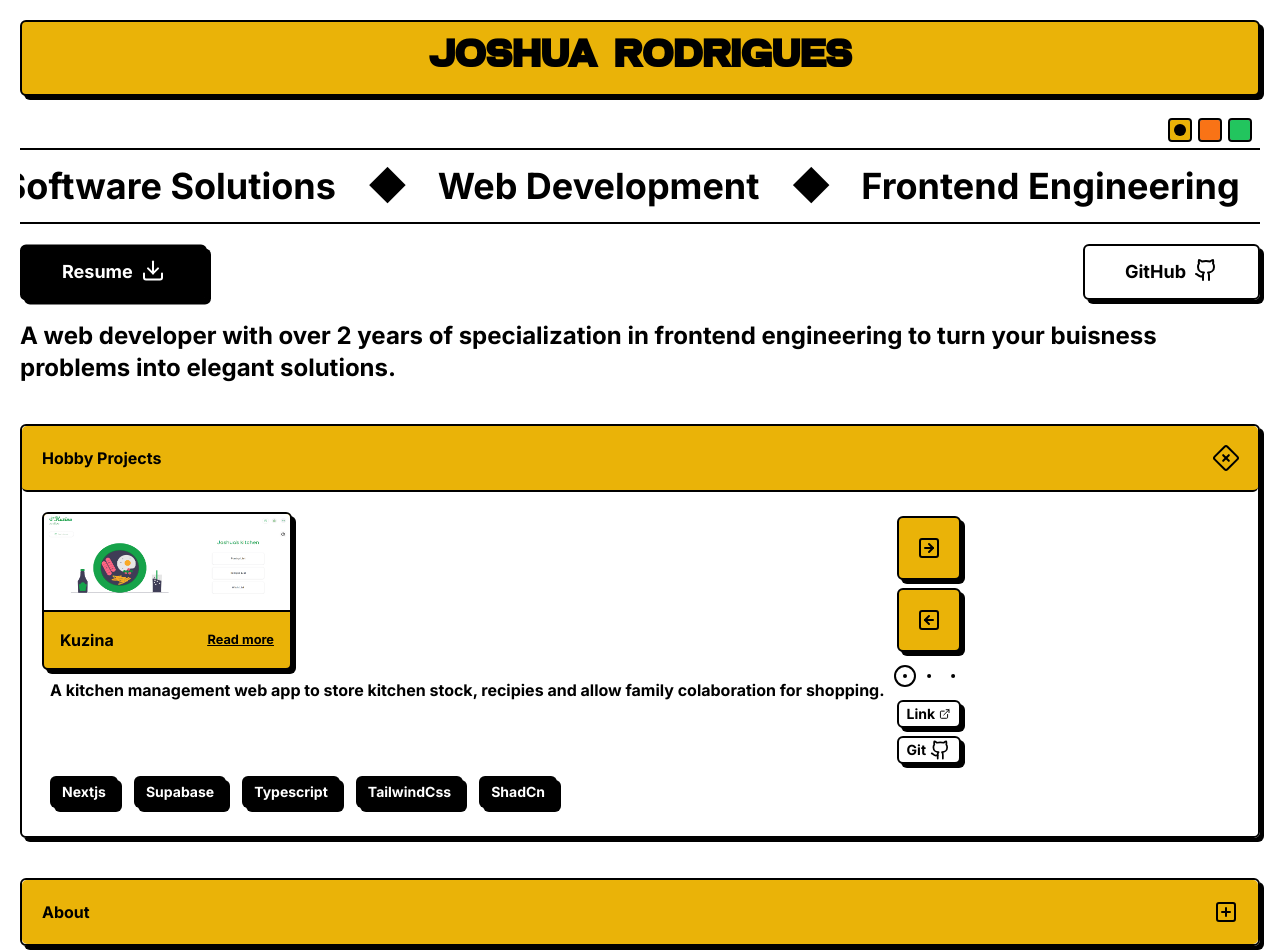
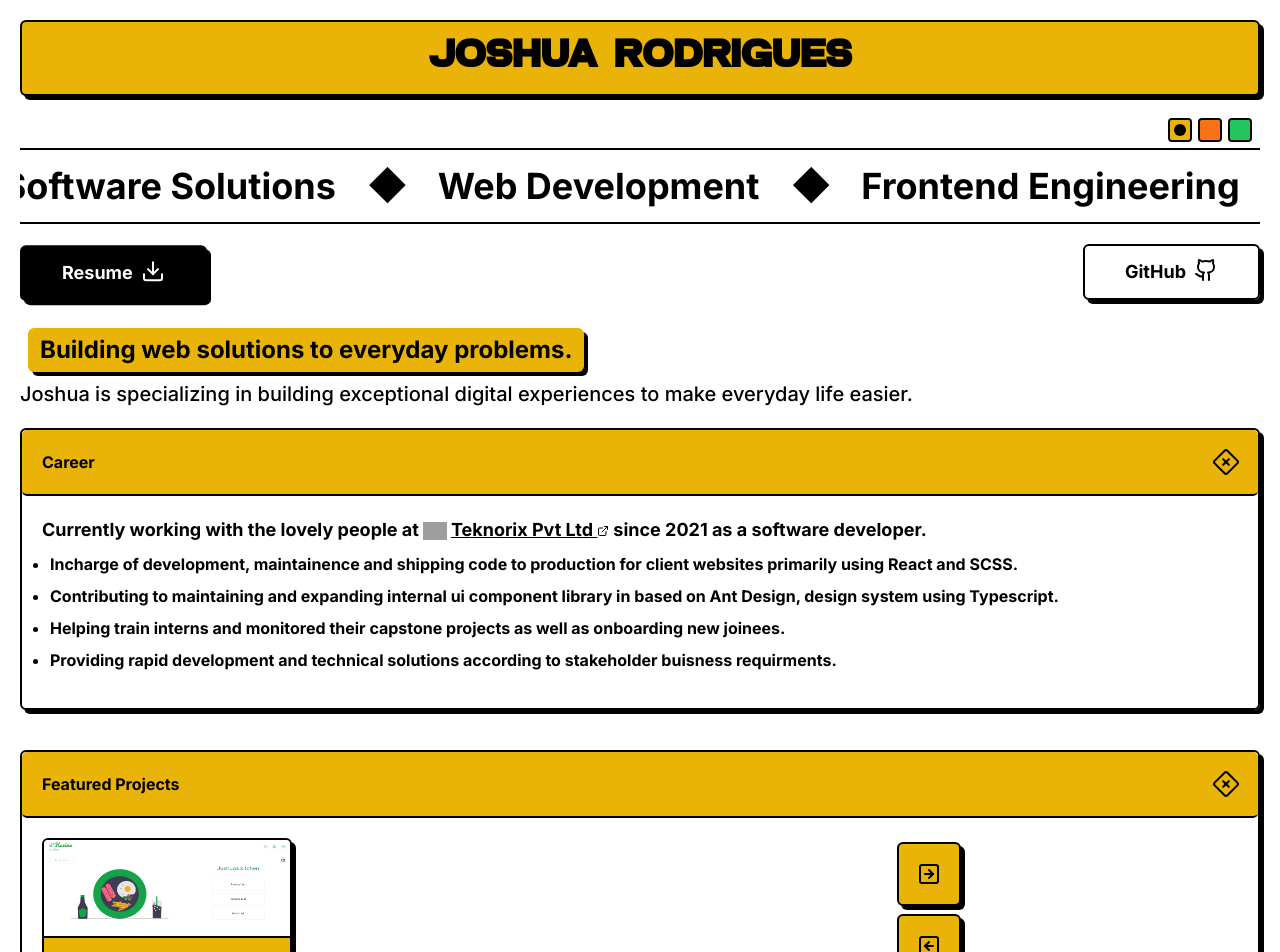
Before and after one commit to Joshuajrodrigues/dev-portfolio, a Next.js app: page / in a window 1280 px wide. Shown: the top 952 px of the page. Built offline with nearby package versions, Linux system fonts and the light colour scheme; grey boxes are pictures that could not be loaded.

Commit message:
career section added

```diff
--- a/app/page.tsx
+++ b/app/page.tsx
@@ -1,7 +1,5 @@
 import About from "@/components/about";
 import Accordion from "@/components/accordian";
-import Badge from "@/components/badge";
-import Button from "@/components/button";
 import Career from "@/components/career";
 import ColorPicker from "@/components/colorPicker";
 import Contact from "@/components/contact";
@@ -12,21 +10,18 @@ import Marquee from "@/components/marquee";
 import Projects from "@/components/projects";
 import Resume from "@/components/resume";
 
-
 export type Marquee = {
   key: number;
   value: string;
-}[]
-let marqueeItems:Marquee =[
-  {"key": 0, "value": "Web Development"},
-  {"key": 1, "value": "◆"},
-  {"key": 2, "value": "Frontend Engineering"},
-  {"key": 3, "value": "◆"},
-  {"key": 4, "value": "Software Solutions"},
-  {"key": 5, "value": "◆"}
-]
-
-
+}[];
+let marqueeItems: Marquee = [
+  { key: 0, value: "Web Development" },
+  { key: 1, value: "◆" },
+  { key: 2, value: "Frontend Engineering" },
+  { key: 3, value: "◆" },
+  { key: 4, value: "Software Solutions" },
+  { key: 5, value: "◆" },
+];
 
 export default function Home() {
   return (
@@ -37,23 +32,26 @@ export default function Home() {
       </section>
 
       <section className="w-full flex flex-col items-center justify-center">
-        <Marquee
-          items={marqueeItems}
-        />
+        <Marquee items={marqueeItems} />
       </section>
       <section className="w-full mt-5">
         <div className="flex justify-between items-center">
           <Resume />
           <Github />
         </div>
-        <section className="flex flex-wrap py-5">
-        <Intro/>
+        <section className="flex flex-wrap pt-5">
+          <Intro />
         </section>
+
 
         <section className="w-full flex flex-col justify-center items-center">
           {/* <Accordion question="Blog" answer="test" /> */}
-          <Accordion open={true} question="Hobby Projects" answer={<Projects />} />
-
+          <Accordion open={true} question="Career" answer={<Career/>} />
+          <Accordion
+            open={true}
+            question="Featured Projects"
+            answer={<Projects />}
+          />
           <Accordion question="About" answer={<About />} />
           <Accordion question="Contact" answer={<Contact />} />
         </section>
--- a/components/about.tsx
+++ b/components/about.tsx
@@ -9,29 +9,16 @@ const About = () => {
     <div>
       <section className="w-full flex flex-wrap">
         <Tags>Completed computer engineering in 2021</Tags>
-        <Tags>Over 2 years of industry experience</Tags>
-        <Tags>
-          <a href="https://www.teknorix.com/" target="_blank">
-            <p className=" w-full">
-              Currently working with the lovely people at
-              <img
-                src="https://www.teknorix.com/wp-content/uploads/2019/01/teknorix-logomark.svg"
-                alt="Teknorix logo"
-                className="w-2 mx-1 inline"
-              />
-              <u>Teknorix Pvt Ltd </u>
-              <ExternalLink size={8} className="mr-1 inline text-xs" />
-              since 2021
-            </p>
-          </a>
-        </Tags>
         <Tags>Bookworm, currently reading Prophet Song by Paul Lynch</Tags>
         <Tags>Cinema enthusiast, current favourite The Mist</Tags>
         <Tags>Loves to cook</Tags>
         <Tags>Daily evening runs</Tags>
         <Tags>Cat person but owns a dog and 💖 him too.</Tags>
       </section>
-      <h3 className="p-2 text-bold"> <u>Tech stack:</u> </h3>
+      <h3 className="p-2 text-bold">
+        {" "}
+        <u>Tech stack:</u>{" "}
+      </h3>
       <section className="flex flex-wrap ">
         <Badge content="Javascript" />
         <Badge content="TypeScript" />
--- a/components/career.tsx
+++ b/components/career.tsx
@@ -6,7 +6,45 @@ const Career = () => {
   return (
     <div>
       <section className="w-full flex flex-wrap">
-
+        <p>
+          <a
+            className="text-lg"
+            href="https://www.teknorix.com/"
+            target="_blank"
+          >
+            <p className=" w-full">
+              Currently working with the lovely people at
+              <img
+                src="https://www.teknorix.com/wp-content/uploads/2019/01/teknorix-logomark.svg"
+                alt="Teknorix logo"
+                className="w-6 mx-1 inline"
+              />
+              <u>Teknorix Pvt Ltd </u>
+              <ExternalLink size={12} className="mr-1 inline text-xs" />
+              since 2021 as a software developer.
+            </p>
+          </a>
+        </p>
+        <p>
+          <ul className=" list-disc p-2">
+            <li className="mb-2">
+              Incharge of development, maintainence and shipping code to
+              production for client websites primarily using React and SCSS.
+            </li>
+            <li className="mb-2">
+              Contributing to maintaining and expanding internal ui component
+              library in based on Ant Design, design system using Typescript.
+            </li>
+            <li className="mb-2">
+              Helping train interns and monitored their capstone projects as
+              well as onboarding new joinees.
+            </li>
+            <li className="mb-2">
+              Providing rapid development and technical solutions according to
+              stakeholder buisness requirments.
+            </li>
+          </ul>
+        </p>
       </section>
     </div>
   );
--- a/components/intro.tsx
+++ b/components/intro.tsx
@@ -1,15 +1,22 @@
 "use client";
 
 import { useTheme } from "@/store/theme";
+import Tags from "./tags";
 
 const Intro = () => {
   const theme = useTheme((s) => s.theme);
   return (
-    <div className="text-2xl font-bold">
-      <h2>
-        A web developer with over 2 years of specialization in frontend
-        engineering to turn your buisness problems into elegant solutions.
-      </h2>
+    <div className=" font-bold ">
+      <section>
+        <Tags>
+          <h2 className="text-2xl text-center">
+            Building web solutions to everyday problems.
+          </h2>
+        </Tags>
+        <h2 className="text-xl font-medium text-center">
+          Joshua is specializing in building exceptional digital experiences to make everyday life easier.
+        </h2>
+      </section>
     </div>
   );
 };
--- a/components/resume.tsx
+++ b/components/resume.tsx
@@ -7,11 +7,11 @@ export default function Resume() {
   return (
     <motion.div
       animate={{
-        y: [1, 2, 3,2, 1, -2,-3,-2],
+        y: [1, 2, 3, 2, 1, -2, -3, -2],
       }}
       transition={{
         duration: 1,
-        ease: "linear",
+        ease: "anticipate",
         repeat: Infinity,
         repeatDelay: 0,
       }}
```
